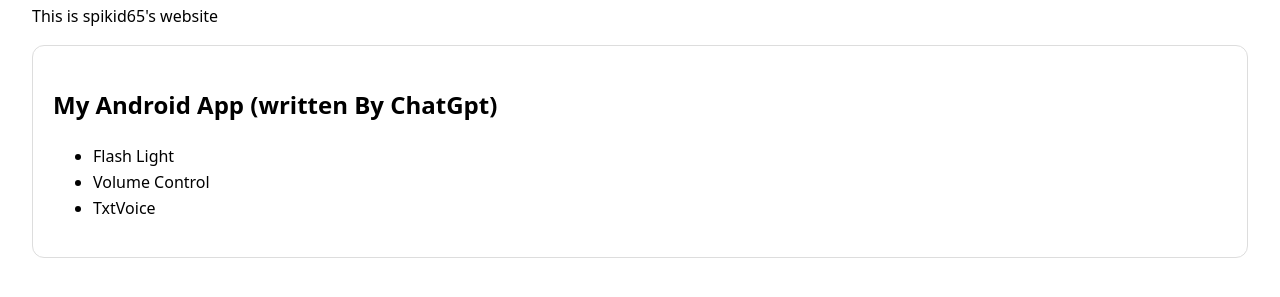
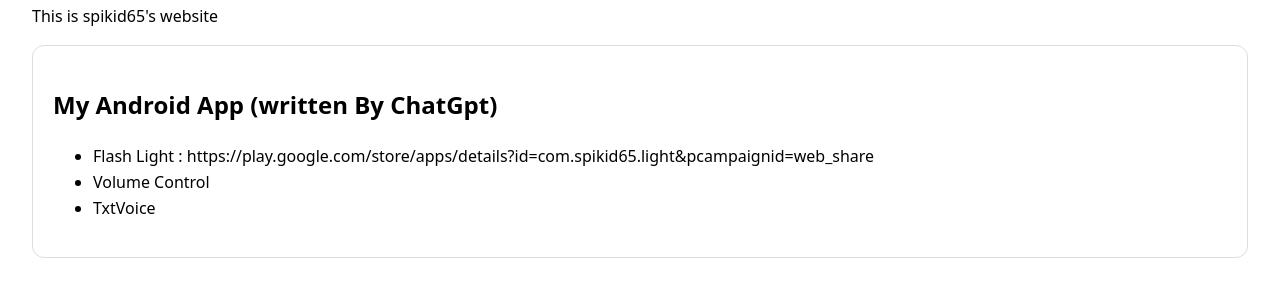
Before and after one commit to spikid65/spikid65.github.io, a plain HTML site: page index.html in a window 1280 px wide. Shown: the part 101-398 px from the top of the page. Drawn offline with Linux system fonts and the light colour scheme; some packages are replaced by stand-ins of ours; a script that the page names is missing.

Commit message:
Update Flash Light item with app link

```diff
--- a/index.html
+++ b/index.html
@@ -42,7 +42,7 @@
   <div class="card">
     <h2>My Android App (written By ChatGpt)</h2>
     <ul>
-      <li>Flash Light</li>
+      <li>Flash Light : https://play.google.com/store/apps/details?id=com.spikid65.light&pcampaignid=web_share</li>
       <li>Volume Control</li>
       <li>TxtVoice</li>
     </ul>
```
